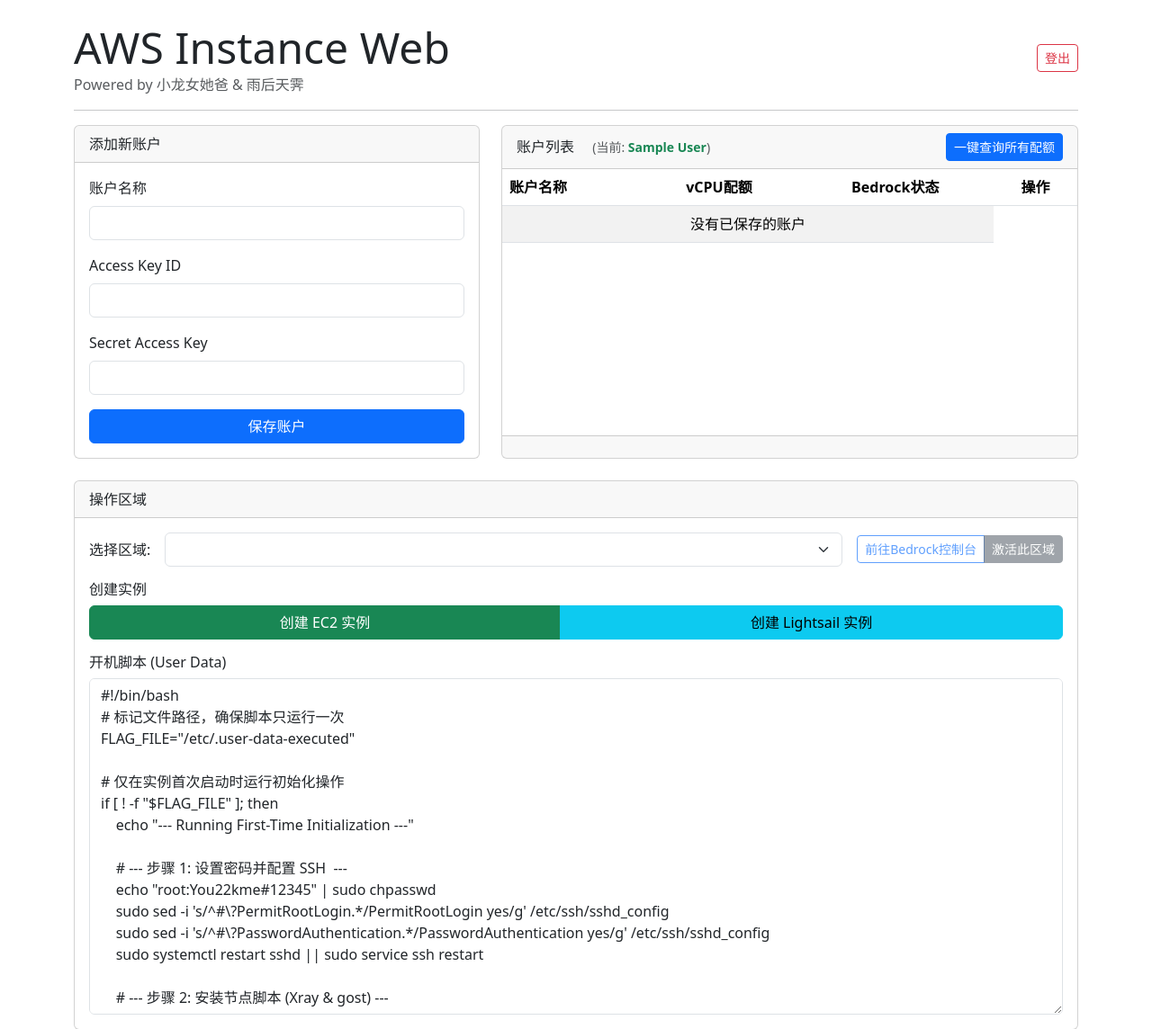
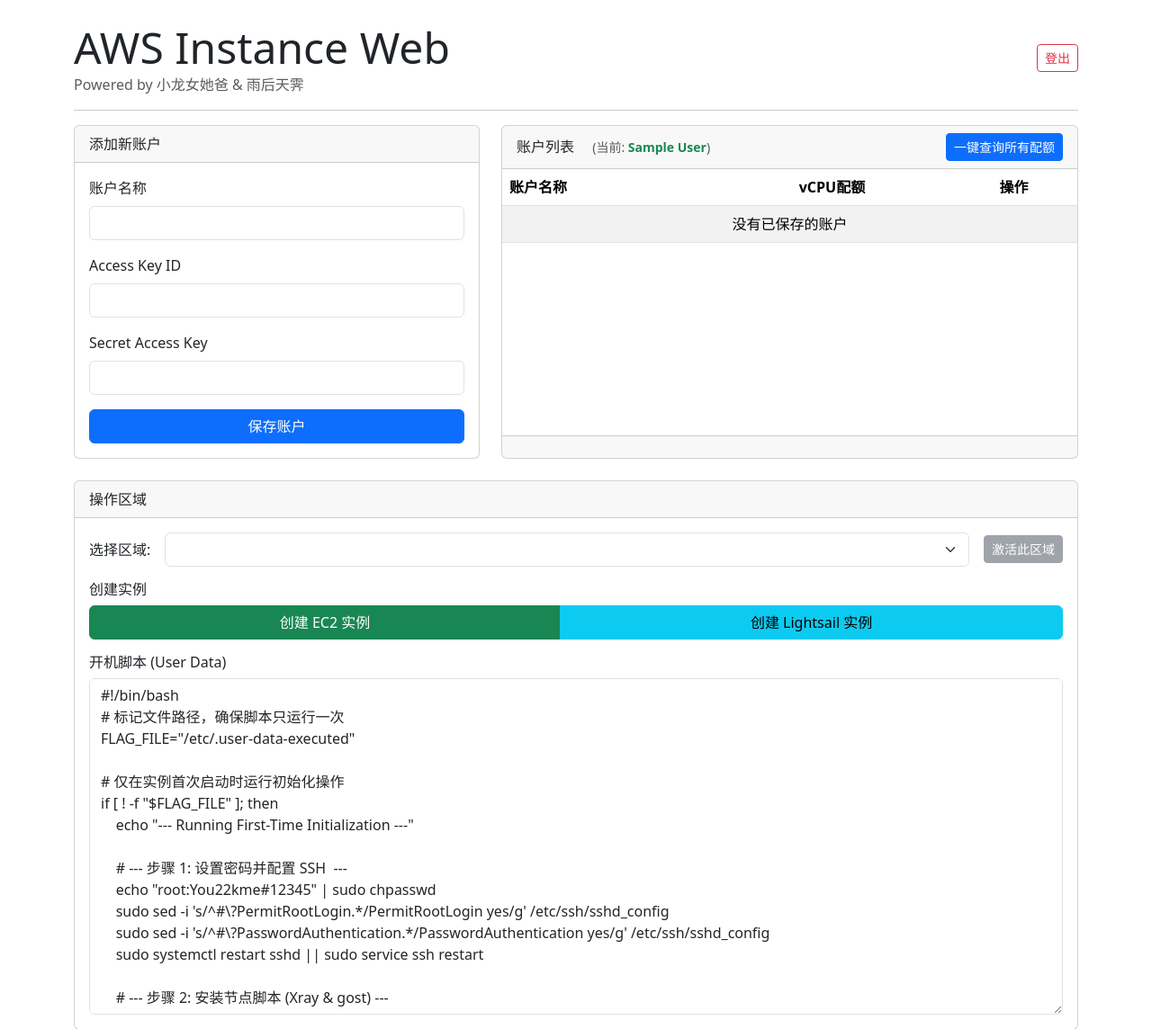
Before and after one commit to SIJULY/aws, a Flask app: page / in a window 1280 px wide. Shown: the top 1144 px of the page at 90% size. Run offline with Flask 3, Linux system fonts and the light colour scheme; the visitor is signed in with stand-in values (Sample User, id 1); data that the repository does not hold is empty.

Commit message:
Update index.html

```diff
--- a/templates/index.html
+++ b/templates/index.html
@@ -63,12 +63,11 @@
                                     <tr>
                                         <th>账户名称</th>
                                         <th class="text-center">vCPU配额</th>
-                                        <th class="text-center">Bedrock状态</th>
                                         <th class="text-center">操作</th>
                                     </tr>
                                 </thead>
                                 <tbody id="accountList">
-                                    <tr><td colspan="4" class="text-center text-muted">正在加载...</td></tr>
+                                    <tr><td colspan="3" class="text-center text-muted">正在加载...</td></tr>
                                 </tbody>
                             </table>
                         </div>
@@ -90,7 +89,6 @@
                     <div class="col"><select class="form-select" id="regionSelector" disabled><option>请先选择AWS账户</option></select></div>
                     <div class="col-auto">
                         <div class="btn-group">
-                            <button id="gotoBedrockBtn" class="btn btn-sm btn-outline-primary" disabled>前往Bedrock控制台</button>
                             <button id="activateRegionBtn" class="btn btn-sm btn-secondary" disabled>激活此区域</button>
                         </div>
                     </div>
```
